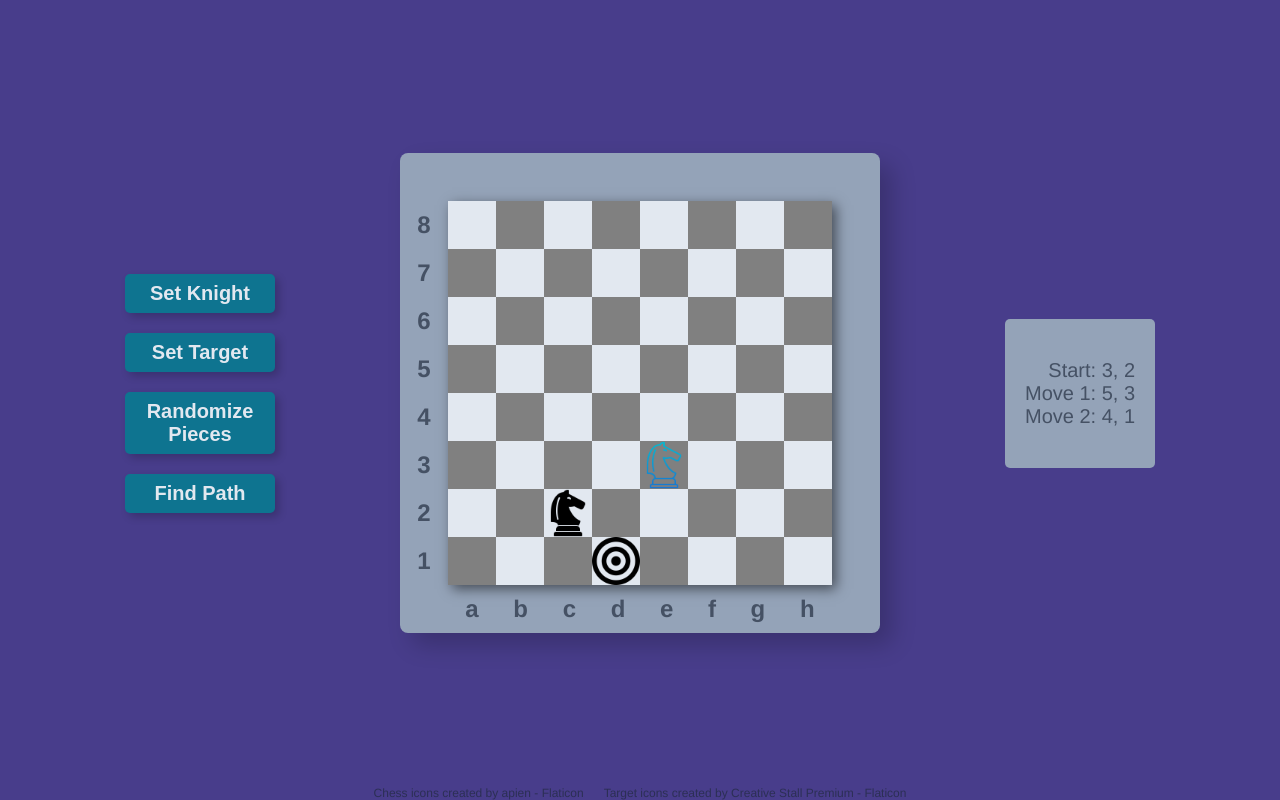
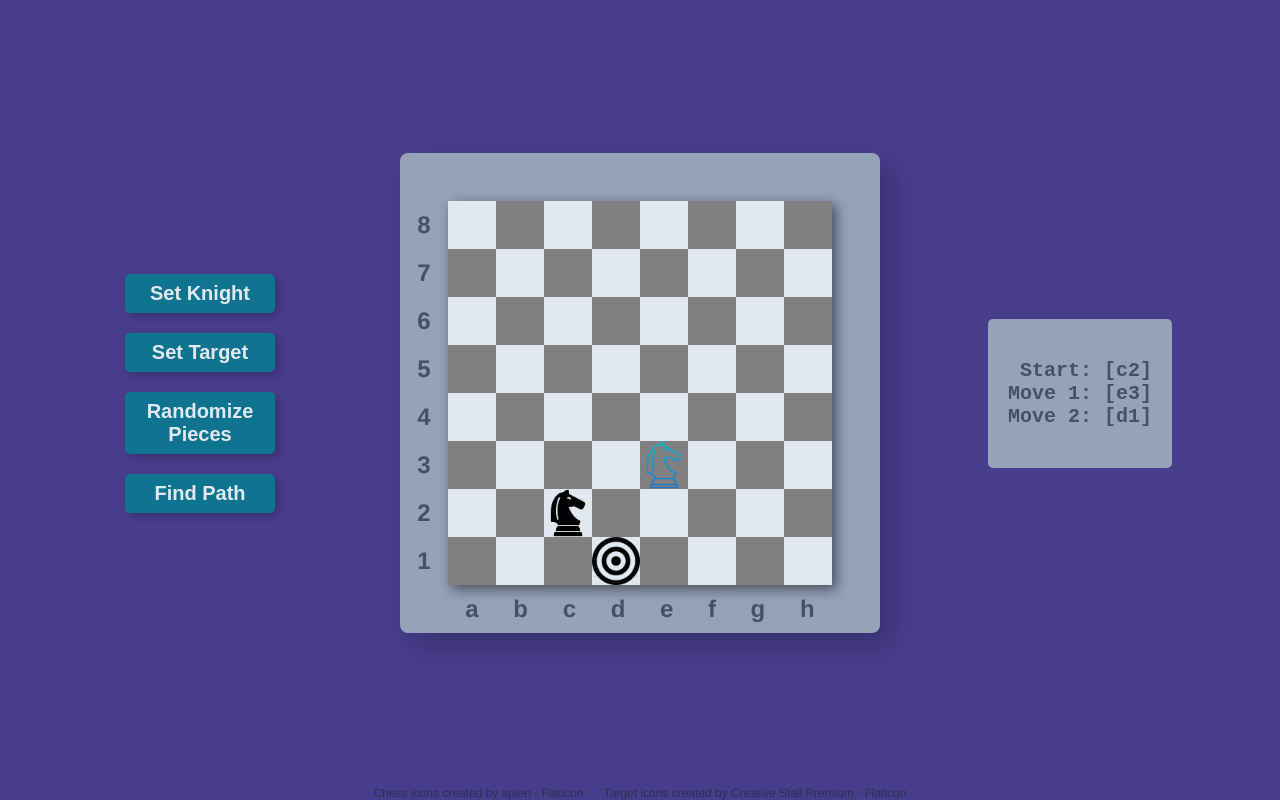
Before and after one commit to Raikho/knights-travails, a website built with webpack: page src/template.html in a window 1280 px wide. Built offline with nearby package versions, Linux system fonts and the light colour scheme.

Commit message:
add clearing of results

```diff
--- a/src/dom.js
+++ b/src/dom.js
@@ -3,7 +3,7 @@ const DOM = {};
 DOM.createSquares = function(parentNode) {
     for (let i = 8; i >= 1; i--) {
         for (let j = 1; j <= 8; j++) {
-            let node = this.createDiv(parentNode);
+            let node = createDiv(parentNode);
             node.classList.add('square');
             node.dataset.x = j;
             node.dataset.y = i;
@@ -25,19 +25,29 @@ DOM.removeClickCallback = function(callback) {
 
 DOM.writeSolution = function(solution) {
     let node = document.getElementById('results-container')
+    clearNode(node);
     for (let i = 0; i < solution.length; i++) {
         let x = solution[i][0];
         let y = solution[i][1];
         let label = (i == 0) ? 'Start' : `Move ${i}`;
-        this.createDiv(node, `${label}: ${x}, ${y}\n`);
+        createDiv(node, `${label}: [${toLetters(x)}${y}]`);
     }
 }
 
-DOM.createDiv = function(parentNode, text) {
+function createDiv(parentNode, text) {
     let node = document.createElement('div');
     node.textContent = text;
     parentNode.appendChild(node);
     return node;
 }
 
+function clearNode(node) {
+    while (node.hasChildNodes())
+        node.removeChild(node.firstChild);
+}
+
+function toLetters(num) {
+    return String.fromCharCode(96 + num);
+}
+
 export default DOM;
--- a/src/style.css
+++ b/src/style.css
@@ -57,9 +57,11 @@ button:active {box-shadow: inset 0px 0px 5px #c1c1c1;}
     background-color: var(--board-container-bg);
     padding: 40px 20px;
     border-radius: 5px;
-    font-size: 20px;
 }
 #results-container>* {
+    font-family: monospace;
+    font-size: 20px;
+    font-weight: bold;
     text-align: end;
 }
 
```
Also changed, not shown: dist/bundle.js.
